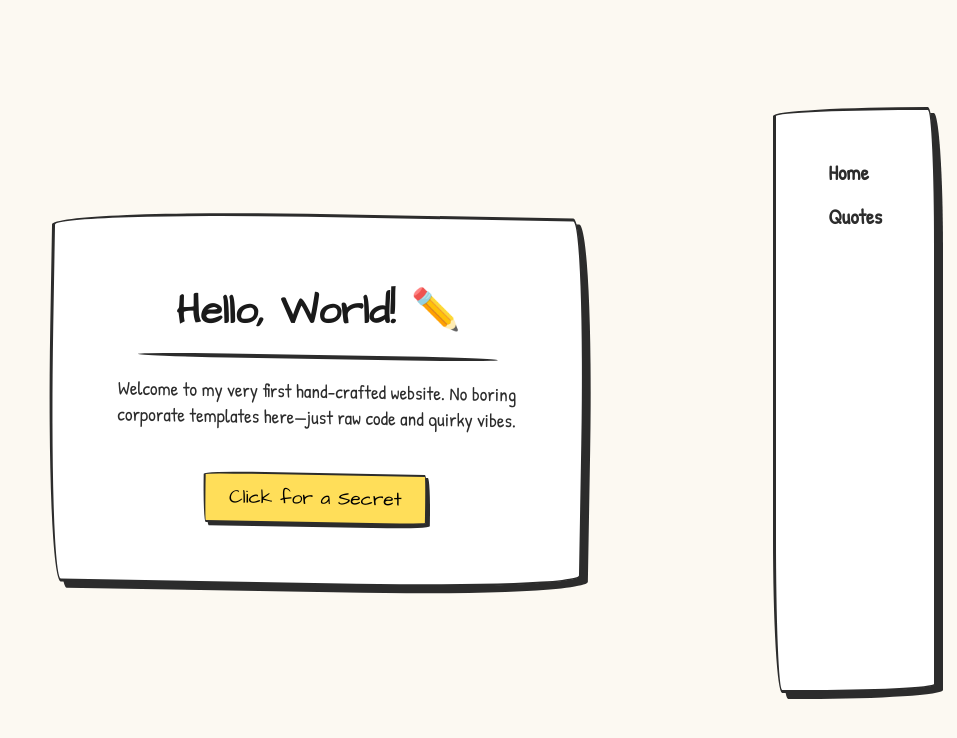
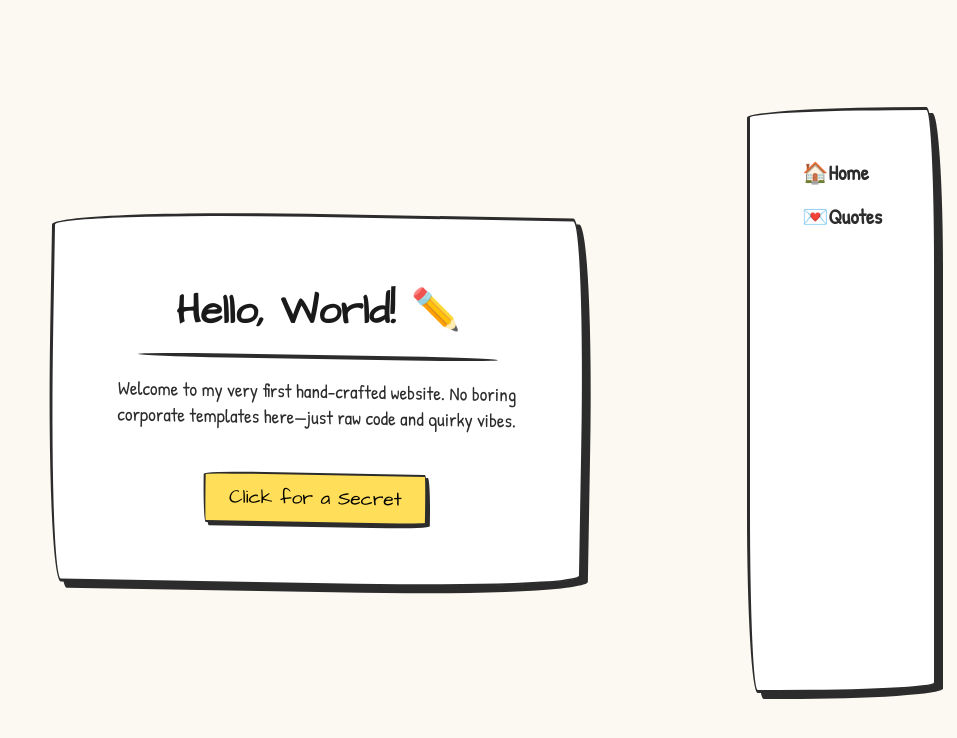
Before and after one commit to NicholasWiedemann/MyWeb, a plain HTML site: page index.html in a window 1280 px wide. Shown: the whole page, without its empty margins (323-1280 px from the left). Drawn offline with Linux system fonts and the light colour scheme.

Commit message:
Update navigation links with emojis

```diff
--- a/index.html
+++ b/index.html
@@ -125,8 +125,8 @@
 
     <nav class="nav-island">
     <ul>
-        <li><a href="index.html">Home</a></li>
-        <li><a href="quotes.html">Quotes</a></li>
+        <li><a href="index.html">🏠Home</a></li>
+        <li><a href="quotes.html">💌Quotes</a></li>
     </ul>
     </nav>
 
```
